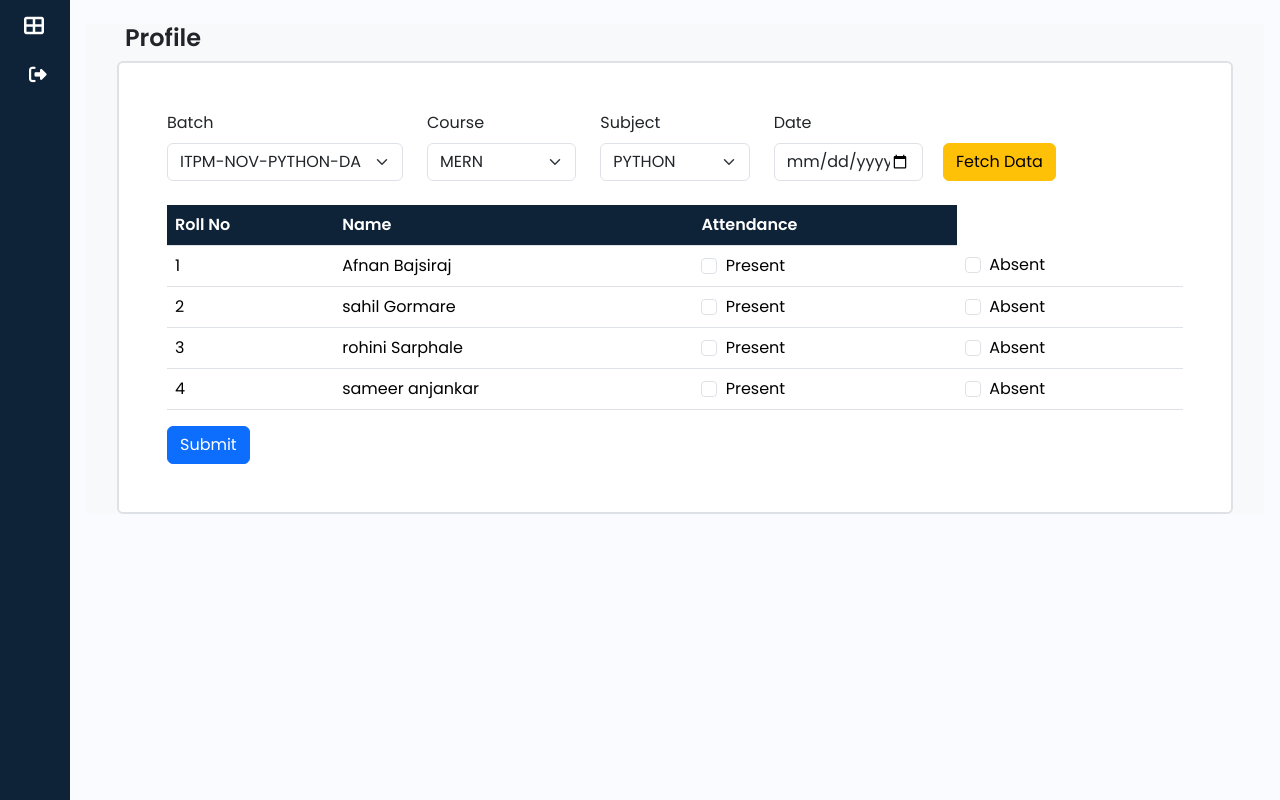
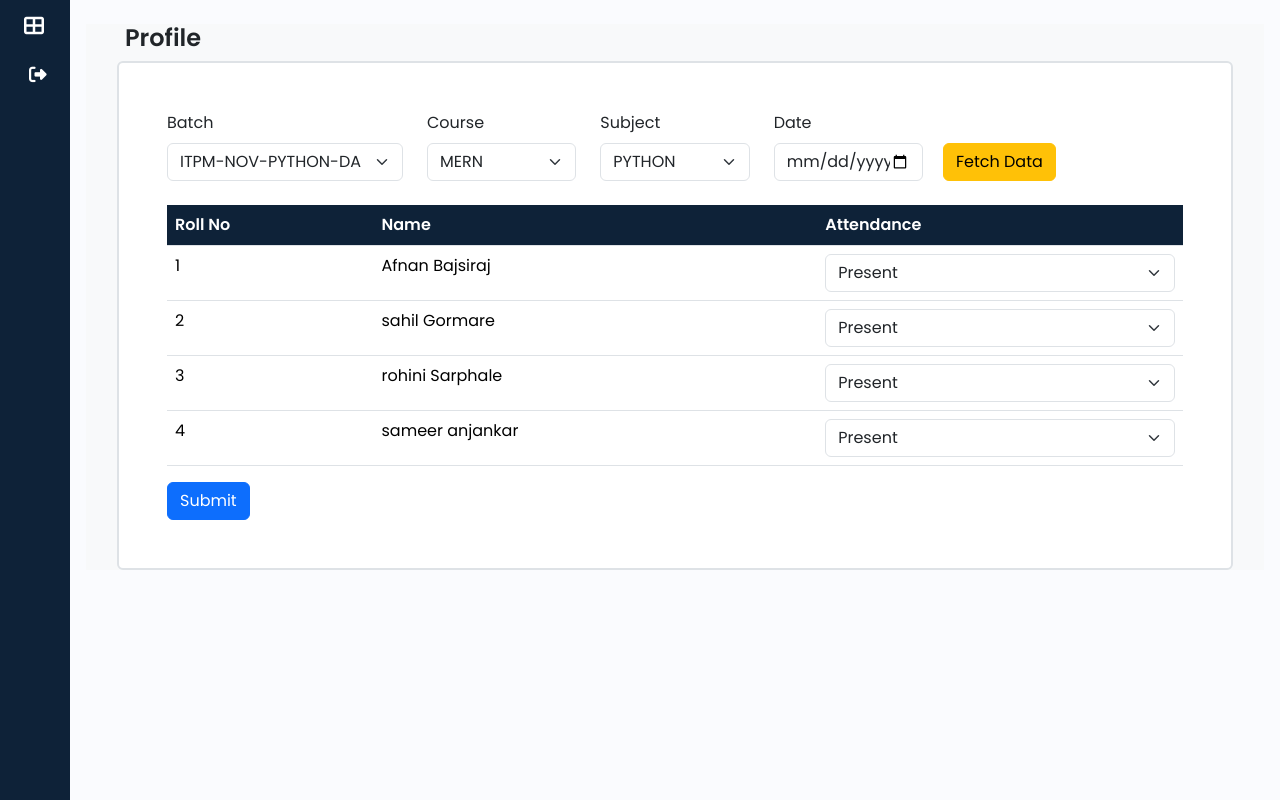
Before and after one commit to Roshan152002/ITP_STU_ATTENDANCE_SYTEM, a Django app: template templates/teacher/take_attendance.html in a window 1280 px wide. Run offline with Django 5.2, Linux system fonts and the light colour scheme; the template is opened without the code that fills it: values that come from a table or form of the project are taken from there, others are empty; data comes from the database, SQL or seed files in the repository; both versions use the stored data as it was after the commit; some libraries are stand-ins or nearby versions.

Commit message:
attendance taking successfully

```diff
--- a/attendance/admin.py
+++ b/attendance/admin.py
@@ -8,6 +8,6 @@ admin.site.register(Teacher)
 admin.site.register(Course)
 admin.site.register(Subject)
 admin.site.register(Batch)
-# admin.site.register(Attendance)
+admin.site.register(Attendance)
 # admin.site.register(Exam)
 # admin.site.register(ExamSubmission)
--- a/templates/teacher/take_attendance.html
+++ b/templates/teacher/take_attendance.html
@@ -97,10 +97,10 @@
                                             <tr>
                                                 <td>{{ student.roll_no }}</td>
                                                 <td>{{ student.user.first_name }} {{ student.user.last_name }}</td>
-                                                <td><input class="form-check-input me-1" type="checkbox" value="present" name="presenty" id="firstCheckbox">
-                                                    <label class="form-check-label" for="firstCheckbox">Present</label></td>
-                                                <td><input class="form-check-input me-1" type="checkbox" value="absent" name="presenty" id="second">
-                                                    <label class="form-check-label" for="second">Absent</label></td>
+                                                <td><select class="form-select" name="presenty_{{student.user.id}}">
+                                                    <option value="present">Present</option>
+                                                    <option value="absent">Absent</option>
+                                                    </select></td>
                                             </tr>
                                         {% endfor %}
                                     </tbody>
```
Also changed, not shown: ITP_STU_ATTENDANCE/teacherViews.py (+8 -2 lines), db.sqlite3.
